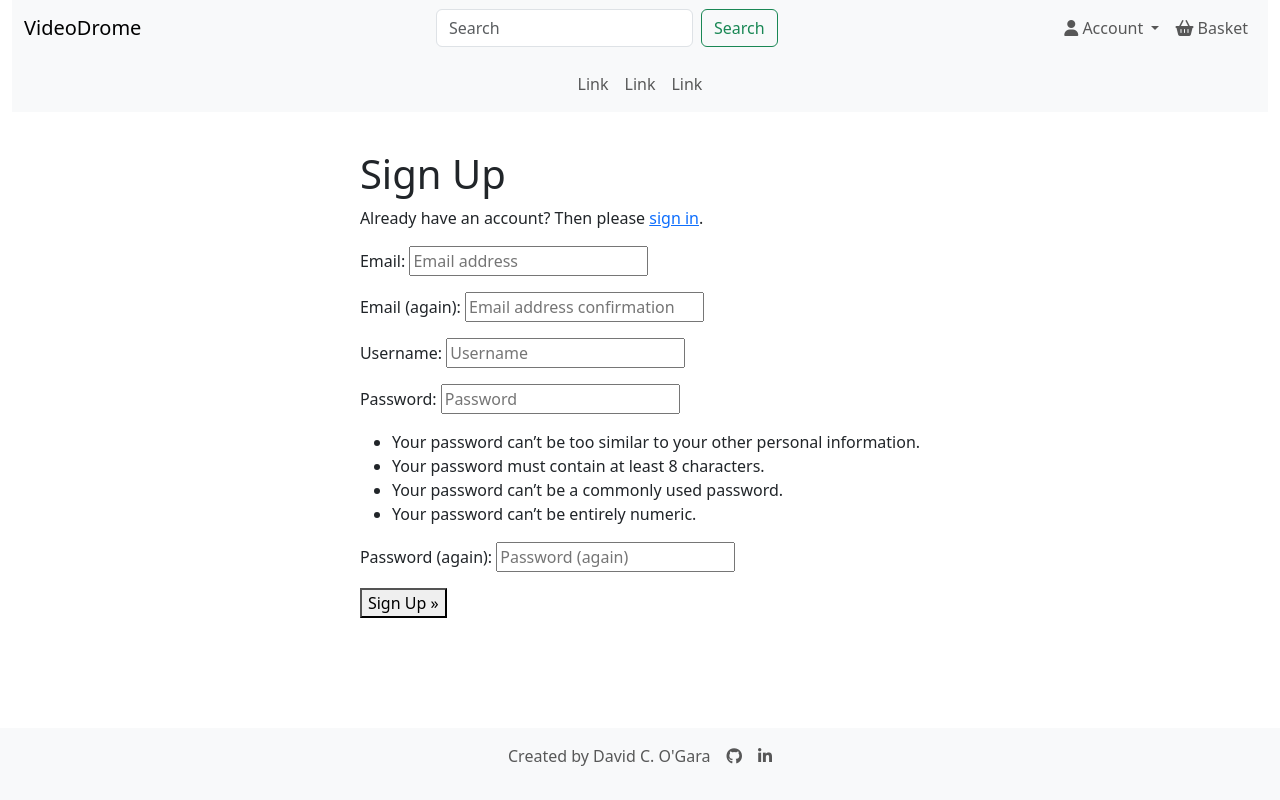
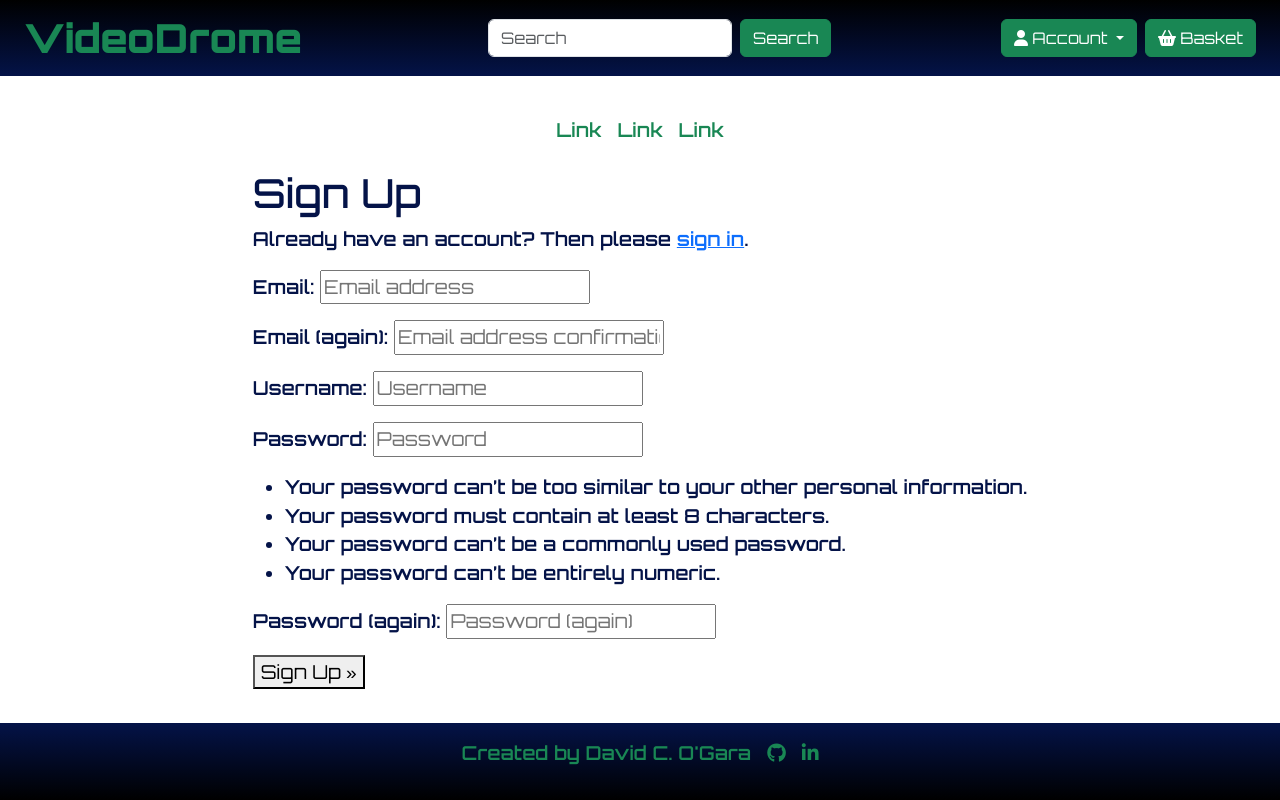
Before and after one commit to 0davidog/CI_PP5_VideoDrome, a Django app: page /accounts/signup/ in a window 1280 px wide. Run offline with Django 5.2, Linux system fonts and the light colour scheme; some libraries are stand-ins or nearby versions.

Commit message:
Add css file and link to base.html

```diff
--- /dev/null
+++ b/static/css/style.css
@@ -0,0 +1,79 @@
+body {
+    color: #041348;
+    font-family: "Orbitron", sans-serif;
+    font-optical-sizing: auto;
+    font-weight: 600;
+    font-style: normal;
+    font-size: 1.2rem;
+}
+
+header {
+    background-color: #041348;
+    background-image: linear-gradient(to bottom, #000000, #041348);
+}
+
+footer {
+    background-color: #041348;
+    background-image: linear-gradient(to top, #000000, #041348);
+}
+
+.btn:hover {
+    border-color:#dc3545;
+    background-color:#dc3545;
+}
+
+.orbitron-title{
+    font-weight: 900;
+}
+
+.content-block {
+    margin-top: 100px;
+}
+
+.navbar-brand {
+    font-size: 2.5rem;
+}
+
+.navbar-brand:hover {
+    color: #dc3545 !important;
+}
+
+.navbar-brand:focus {
+    color:#dc3545;
+    outline: none;
+}
+
+.nav-link {
+    color: #198754;
+}
+
+.nav-link:hover {
+    color: #dc3545;
+    transform: scale(1.2);
+}
+
+.nav-link:focus {
+    color:#dc3545;
+    outline: none;
+}
+
+.nav-link:active {
+    color: #dc3545 !important;
+}
+
+.dropdown-item:hover {
+    color:#dc3545;
+}
+
+.dropdown-toggle:active {
+    color:#dc3545;
+}
+
+#footer-text:hover {
+    color: #198754;
+    transform: scale(1);
+}
+
+.btn-success:hover {
+    transform: scale(1.1);
+}
--- a/templates/base.html
+++ b/templates/base.html
@@ -18,17 +18,23 @@
     {% block extra_meta %}
     {% endblock extra_meta %}
 
-    {% block corecss %}
+    {% block bootstrap_css %}
     <link href="https://cdn.jsdelivr.net/npm/bootstrap@5.3.3/dist/css/bootstrap.min.css" rel="stylesheet" integrity="sha384-QWTKZyjpPEjISv5WaRU9OFeRpok6YctnYmDr5pNlyT2bRjXh0JMhjY6hW+ALEwIH" crossorigin="anonymous">
-    {% endblock corecss %}
+    {% endblock %}
 
-    {% block extra_css %}
-    {% endblock extra_css %}
+    {% block static_css %}
+    <link rel="stylesheet" href="{% static 'css/style.css' %}">
+    {% endblock %}
+
+    {% block google_fonts %}
+    <link rel="preconnect" href="https://fonts.googleapis.com">
+    <link rel="preconnect" href="https://fonts.gstatic.com" crossorigin>
+    <link href="https://fonts.googleapis.com/css2?family=Orbitron:wght@400..900" rel="stylesheet">
+    {% endblock %}
 
     {% block corejs %}
         <script src="https://cdn.jsdelivr.net/npm/bootstrap@5.3.3/dist/js/bootstrap.bundle.min.js" integrity="sha384-YvpcrYf0tY3lHB60NNkmXc5s9fDVZLESaAA55NDzOxhy9GkcIdslK1eN7N6jIeHz" crossorigin="anonymous"></script>
         <script src="https://kit.fontawesome.com/5216db6454.js" crossorigin="anonymous"></script>
-
     {% endblock corejs %}
 
     {% block extra_js %}
@@ -38,22 +44,22 @@
   </head>
   <body>
     <header class="container-fluid fixed-top">
-      <nav class="navbar navbar-expand-lg bg-body-tertiary">
+      <nav class="navbar navbar-expand-lg">
         <div class="container-fluid">
           <div class="">
-            <a class="navbar-brand" href="{% url 'home' %}">VideoDrome</a>
+            <a class="navbar-brand orbitron-title text-success" href="{% url 'home' %}">VideoDrome</a>
           </div>
           <div class="">
             <form class="d-flex" role="search">
               <input class="form-control me-2" type="search" placeholder="Search" aria-label="Search">
-              <button class="btn btn-outline-success" type="submit">Search</button>
+              <button class="btn btn-success" type="submit">Search</button>
             </form>
           </div>
           <div class="">
             <ul class="navbar-nav">
               <li class="nav-item">
                 <div class="dropdown">
-                <button class="btn btn-link nav-link dropdown-toggle" type="button" data-bs-toggle="dropdown" aria-expanded="false">
+                <button class="btn btn-success dropdown-toggle me-2" type="button" data-bs-toggle="dropdown" aria-expanded="false">
                   <i class="fa-solid fa-user"></i>&nbsp;Account
                 </button>
                 <ul class="dropdown-menu">
@@ -67,13 +73,15 @@
                 </div>
               </li>
               <li class="nav-item">
-                <a class="nav-link" aria-current="page" href="#"><i class="fa-solid fa-basket-shopping"></i>&nbsp;Basket</a>
+                <a class="btn btn-success" aria-current="page" href="#"><i class="fa-solid fa-basket-shopping"></i>&nbsp;Basket</a>
               </li>
             </ul>
           </div>
         </div>
       </nav>
-      <nav class="navbar navbar-expand-lg bg-body-tertiary">
+    </header>
+    <div class="content-block">
+      <nav class="navbar navbar-expand-lg">
         <div class="container-fluid">
           <div class="mx-auto">
             <ul class="navbar-nav">
@@ -90,20 +98,19 @@
           </div>
         </div>
       </nav>
-    </header>
-
-    <div class="content-block" style="margin-top: 150px;">
-          {% block content %}
-          {% endblock content %}
+      <div class="m-2">
+        {% block content %}
+        {% endblock content %}
+      </div>
     </div>
 
     <footer class="fixed-bottom">
-      <nav class="navbar navbar-expand-lg bg-body-tertiary">
+      <nav class="navbar navbar-expand-lg">
         <div class="container-fluid">
           <div class="mx-auto">
             <ul class="navbar-nav">
               <li class="nav-item">
-                <p class="nav-link">Created by David C. O'Gara</p>
+                <p class="nav-link" id="footer-text">Created by David C. O'Gara</p>
               </li>
               <li class="nav-item">
                 <a class="nav-link" aria-current="page" href="https://github.com/0davidog" target="_blank" rel="noopener"
--- a/videodrome/settings.py
+++ b/videodrome/settings.py
@@ -149,6 +149,7 @@ USE_TZ = True
 # https://docs.djangoproject.com/en/5.0/howto/static-files/
 
 STATIC_URL = 'static/'
+STATICFILES_DIRS = [os.path.join(BASE_DIR, 'static'), ]
 
 # Default primary key field type
 # https://docs.djangoproject.com/en/5.0/ref/settings/#default-auto-field
```
Also changed, not shown: db.sqlite3.
